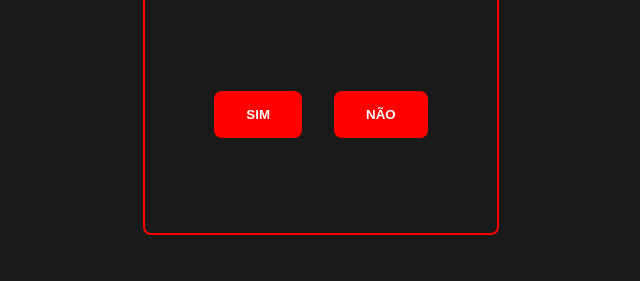
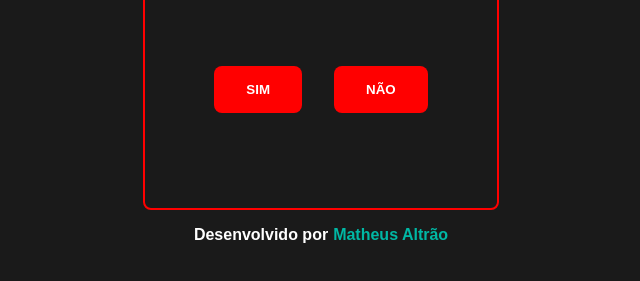
Before and after one commit to MatheusAltrao/QuerNamorarComigo, a plain HTML site: page index.html in a window 1280 px wide. Shown: the part 375-656 px from the top of the page, without its empty margins (319-959 px from the left). Drawn offline with Linux system fonts and the light colour scheme.

Commit message:
add link to my website

```diff
--- a/index.html
+++ b/index.html
@@ -25,6 +25,10 @@
     </div>
   </div>
 
+  <div class="developer">
+    <p>Desenvolvido por <a target="_blank" href="https://matheusaltrao.github.io/portfolio/">Matheus Altrão</a></p>
+  </div>
+
 
 
 </body>
--- a/main.js
+++ b/main.js
@@ -5,8 +5,6 @@ function btnYes() {
 
   buttonNo.classList.add('invisible')
 }
-
-
 
 function ramdomLocationButton() {
   const buttonNo = document.getElementById('no')
--- a/style.css
+++ b/style.css
@@ -74,3 +74,22 @@ button{
 button.invisible{
   display: none;
 }
+
+
+
+
+.developer p{
+  display: flex;
+  gap: 5px;
+
+  font-weight: 700;
+}
+
+a{
+
+  display: block;
+  color:  #00b8a5;
+  font-weight: 700;
+
+  text-decoration: none;
+}
```
